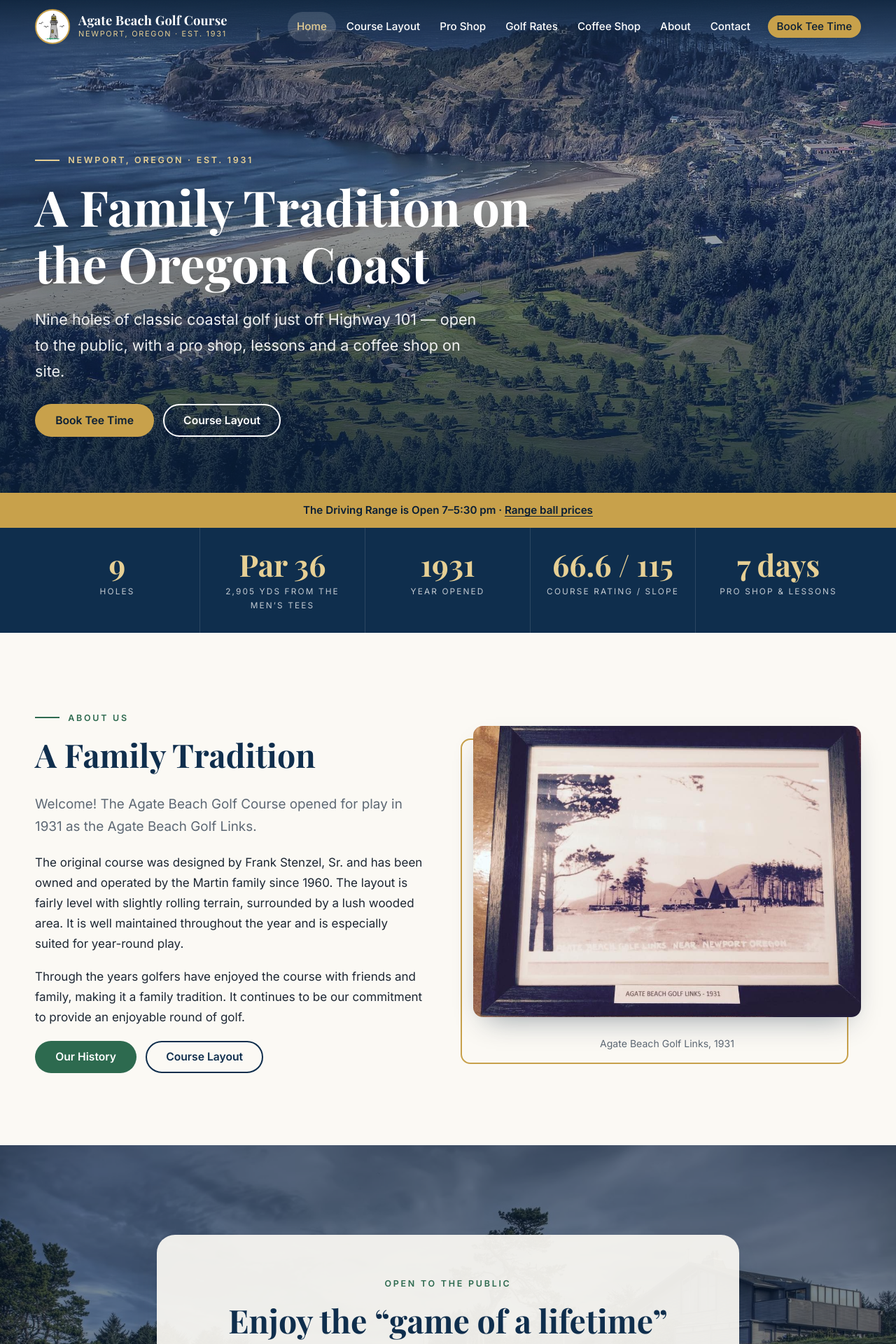
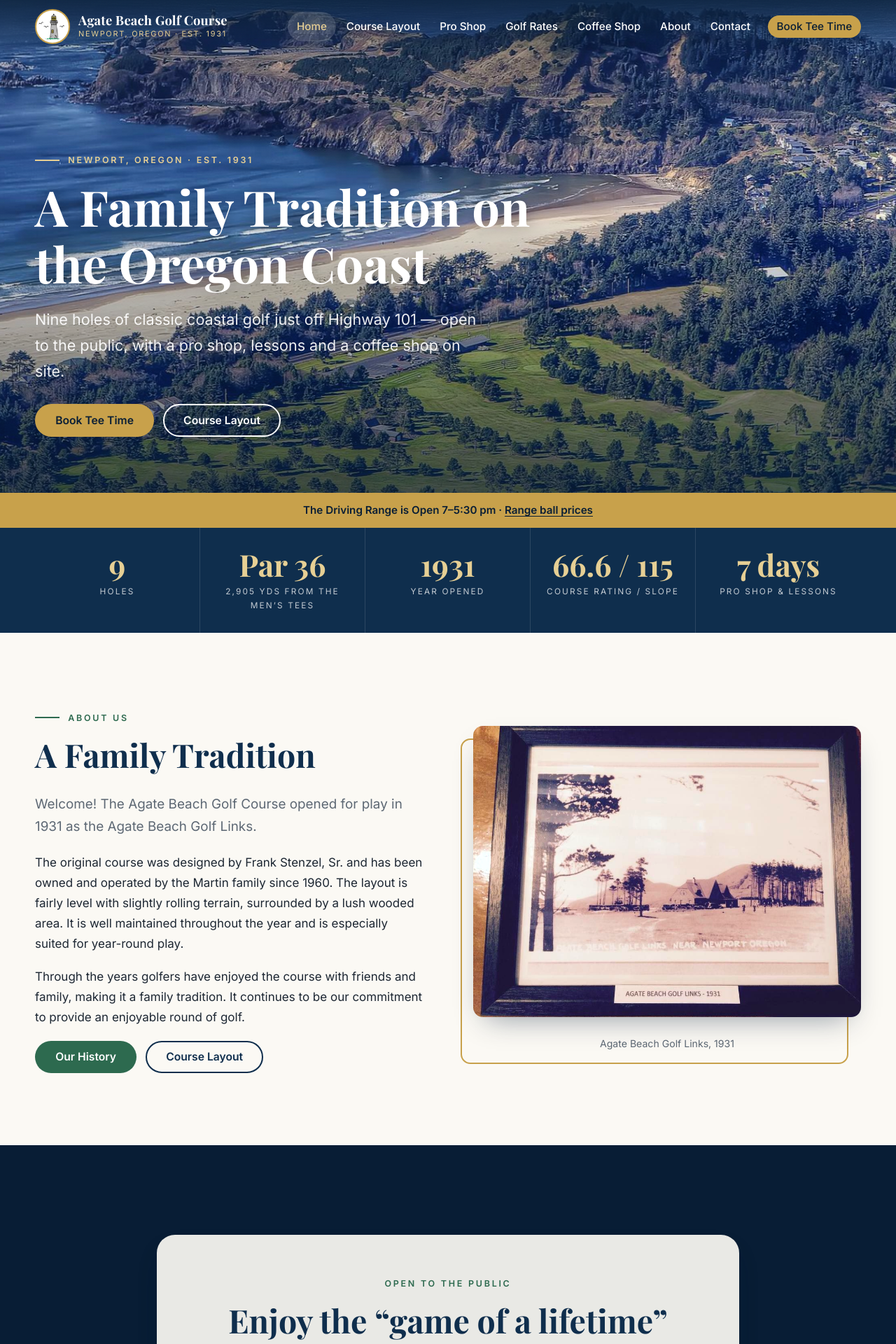
Before and after one commit to Brett-D/golfcoursev2test, a PHP site: page / in a window 1280 px wide. Shown: the top 1920 px of the page at 70% size. Run offline with PHP 8.4, Linux system fonts and the light colour scheme; some libraries are stand-ins or nearby versions.

Commit message:
Richer photo colour, hover parallax and pinned hero backgrounds
Co-authored-by: Copilot <223556219+Copilot@users.noreply.github.com>

```diff
--- a/assets/css/styles.css
+++ b/assets/css/styles.css
@@ -118,11 +118,11 @@ ul { padding-left: 1.2em; }
   position: relative; display: flex; align-items: flex-end; color: var(--white);
   min-height: 88vh; padding: calc(var(--header-h) + 3rem) 0 5rem;
   background: var(--navy-deep) center / cover no-repeat;
-  isolation: isolate;
+  isolation: isolate; clip-path: inset(0);
 }
 .hero::before {
   content: ""; position: absolute; inset: 0; z-index: -1;
-  background: linear-gradient(180deg, rgba(9, 30, 53, 0.45) 0%, rgba(9, 30, 53, 0.25) 35%, rgba(9, 30, 53, 0.82) 100%);
+  background: linear-gradient(180deg, rgba(9, 30, 53, 0.34) 0%, rgba(9, 30, 53, 0) 40%, rgba(9, 30, 53, 0.7) 100%);
 }
 .hero h1 { color: var(--white); text-shadow: 0 2px 24px rgba(0, 0, 0, 0.35); margin-bottom: 0.3em; max-width: 18ch; }
 .hero .lead { font-size: clamp(1.1rem, 2vw, 1.35rem); max-width: 40rem; color: rgba(255, 255, 255, 0.92); margin-bottom: 1.8rem; }
@@ -196,8 +196,28 @@ figure { margin: 0; }
   position: relative; isolation: isolate; color: var(--white);
   padding: clamp(4rem, 10vw, 8rem) 0; background: var(--navy-deep) center / cover no-repeat;
 }
-.band::before { content: ""; position: absolute; inset: 0; z-index: -1; background: rgba(9, 30, 53, 0.55); }
-@media (min-width: 900px) { .band { background-attachment: fixed; } }
+.band { clip-path: inset(0); }
+.band::before { content: ""; position: absolute; inset: 0; z-index: -1; background: rgba(9, 30, 53, 0.32); }
+
+/* ---------- Richer photos + hover parallax ---------- */
+.frame img, .photo-card img, .gallery img { filter: saturate(1.22) contrast(1.06); }
+/* Pinned to the viewport and clipped by its section, so the photo stays put while content scrolls over it. */
+.parallax-bg {
+  position: fixed; top: -36px; left: -36px; width: calc(100% + 72px); height: calc(100vh + 72px);
+  z-index: -2; background-size: cover; background-repeat: no-repeat;
+  filter: saturate(1.3) contrast(1.08); will-change: transform;
+  transform: translate3d(calc(var(--mx, 0) * -14px), calc(var(--my, 0) * -14px), 0);
+  transition: transform 0.35s ease-out;
+}
+.frame img {
+  transform: perspective(1100px) rotateY(calc(var(--mx, 0) * 4deg)) rotateX(calc(var(--my, 0) * -4deg)) scale(var(--zoom, 1));
+  transition: transform 0.3s ease-out;
+}
+.frame::before { transition: transform 0.3s ease-out; transform: translate(calc(var(--mx, 0) * -9px), calc(var(--my, 0) * -9px)); }
+.frame.is-hover { --zoom: 1.02; }
+.photo-card.is-hover img, .gallery a.is-hover img {
+  transform: scale(1.12) translate(calc(var(--mx, 0) * -2.5%), calc(var(--my, 0) * -2.5%));
+}
 .glass {
   max-width: 52rem; margin-inline: auto; padding: clamp(1.8rem, 5vw, 3.4rem); text-align: center;
   background: rgba(251, 249, 244, 0.93); color: var(--ink); border-radius: 26px; box-shadow: var(--shadow);
@@ -225,14 +245,12 @@ figure { margin: 0; }
 
 .photo-card { padding: 0; overflow: hidden; }
 .photo-card img { width: 100%; aspect-ratio: 4 / 3; object-fit: cover; transition: transform 0.6s; }
-.photo-card:hover img { transform: scale(1.05); }
 .photo-card .body { padding: 1.5rem 1.6rem 1.8rem; }
 
 /* ---------- Gallery ---------- */
 .gallery { display: grid; gap: 0.9rem; grid-template-columns: repeat(2, 1fr); grid-auto-rows: 170px; }
 .gallery a { overflow: hidden; border-radius: var(--radius); display: block; }
 .gallery img { width: 100%; height: 100%; object-fit: cover; transition: transform 0.5s; }
-.gallery a:hover img { transform: scale(1.06); }
 .gallery .wide { grid-column: span 2; }
 .gallery .tall { grid-row: span 2; }
 @media (min-width: 800px) {
@@ -349,5 +367,5 @@ input:focus, textarea:focus, select:focus { outline: 0; border-color: var(--blue
 @media (prefers-reduced-motion: reduce) {
   html { scroll-behavior: auto; }
   .js .reveal { opacity: 1; transform: none; transition: none; }
-  .btn, .card, .photo-card img, .gallery img { transition: none; }
+  .btn, .card, .photo-card img, .gallery img, .frame img, .frame::before, .parallax-bg { transition: none; }
 }
--- a/assets/js/main.js
+++ b/assets/js/main.js
@@ -52,6 +52,41 @@
     Array.prototype.forEach.call(reveals, function (el) { el.classList.add("is-visible"); });
   }
 
+  // Mouse parallax: pointer position becomes --mx/--my (-1..1) on the element; CSS turns that into movement.
+  var fineHover = window.matchMedia("(hover: hover) and (pointer: fine)").matches;
+  var calm = window.matchMedia("(prefers-reduced-motion: reduce)").matches;
+
+  if (!calm) {
+    Array.prototype.forEach.call(document.querySelectorAll(".hero, .band"), function (section) {
+      var image = section.style.backgroundImage;
+      if (!image) return;
+      var layer = document.createElement("div");
+      layer.className = "parallax-bg";
+      layer.setAttribute("aria-hidden", "true");
+      layer.style.backgroundImage = image;
+      layer.style.backgroundPosition = section.style.backgroundPosition || "center";
+      section.insertBefore(layer, section.firstChild);
+      section.style.backgroundImage = "none";
+    });
+  }
+
+  if (fineHover && !calm) {
+    var targets = document.querySelectorAll(".hero, .band, .frame, .photo-card, .gallery a");
+    Array.prototype.forEach.call(targets, function (el) {
+      el.addEventListener("pointermove", function (event) {
+        var box = el.getBoundingClientRect();
+        el.style.setProperty("--mx", (((event.clientX - box.left) / box.width) * 2 - 1).toFixed(3));
+        el.style.setProperty("--my", (((event.clientY - box.top) / box.height) * 2 - 1).toFixed(3));
+        el.classList.add("is-hover");
+      });
+      el.addEventListener("pointerleave", function () {
+        el.style.setProperty("--mx", "0");
+        el.style.setProperty("--my", "0");
+        el.classList.remove("is-hover");
+      });
+    });
+  }
+
   // The Facebook Page plugin needs a pixel width between 180 and 500.
   function loadFacebook() {
     Array.prototype.forEach.call(document.querySelectorAll("[data-fb-page]"), function (frame) {
```
